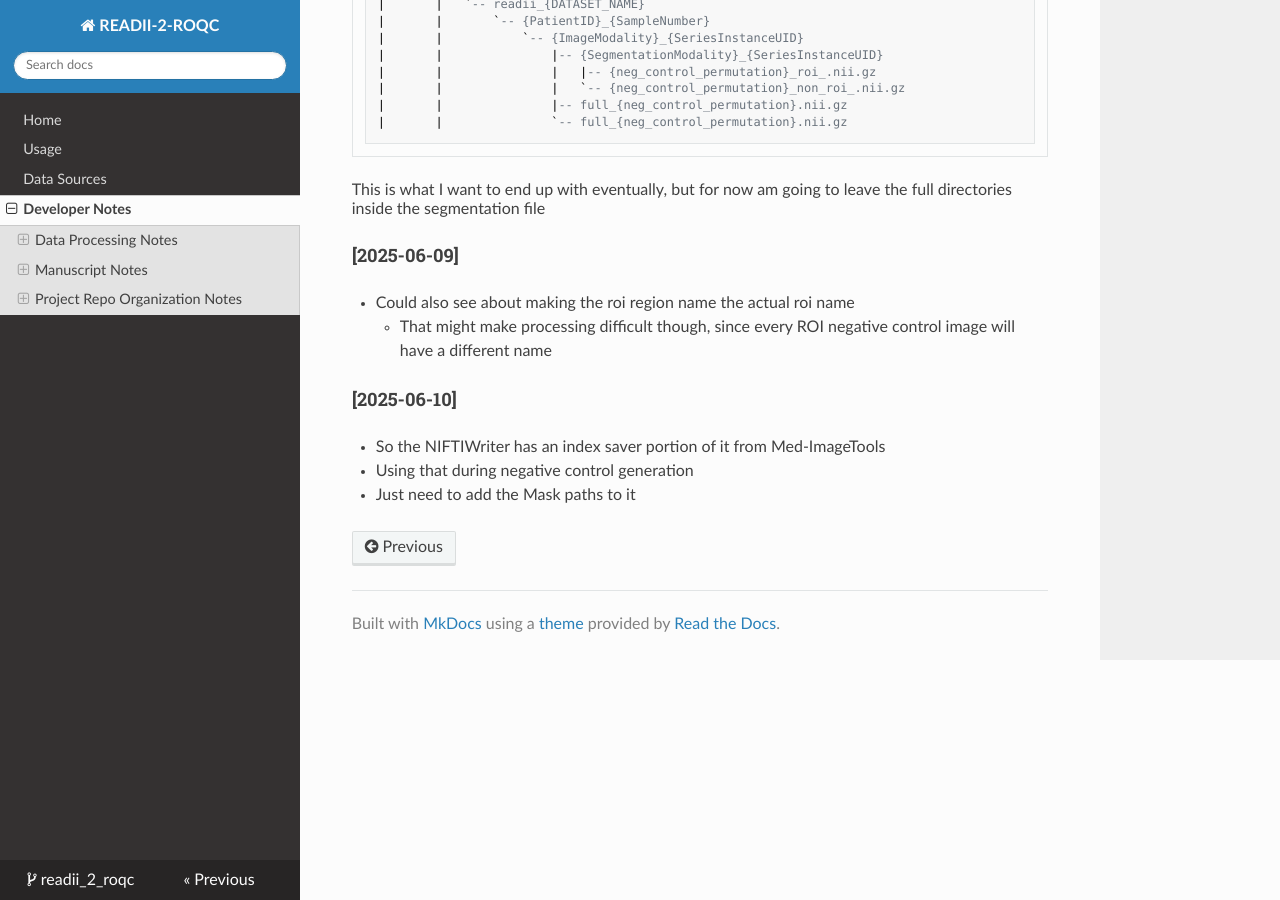
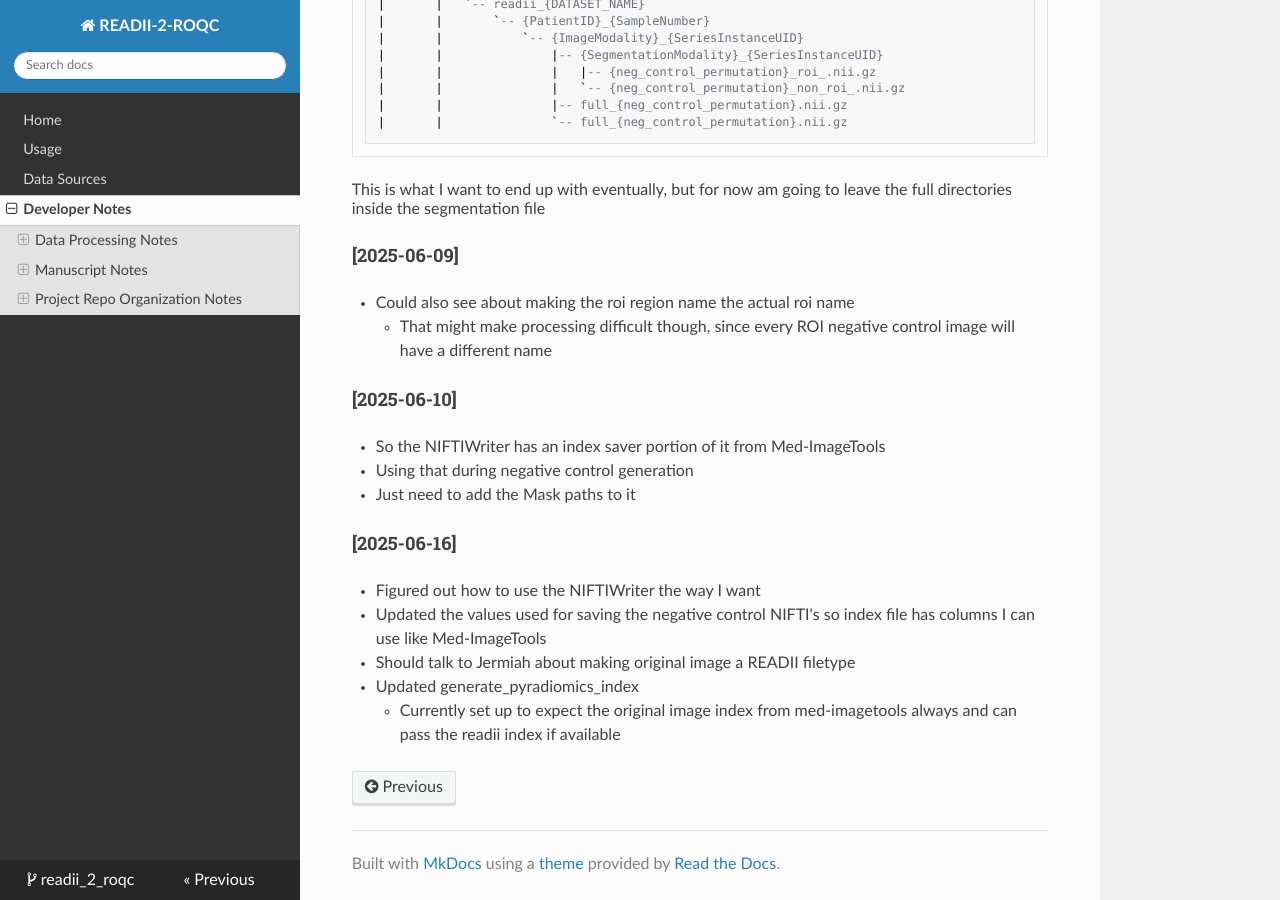
Before and after one commit to bhklab/readii_2_roqc, an MkDocs documentation site: the page built from docs/devnotes.md, in a window 1280 px wide and 900 px high, scrolled down 5592 px. Built offline with MkDocs 1.6.1, drawn with Linux system fonts in a browser that asks for light colours; nearby versions of some CDN libraries.

Commit message:
docs: devnotes from re-implementing indexing for feature extraction

```diff
--- a/docs/devnotes.md
+++ b/docs/devnotes.md
@@ -247,3 +247,11 @@ This is what I want to end up with eventually, but for now am going to leave the
 * So the NIFTIWriter has an index saver portion of it from Med-ImageTools
 * Using that during negative control generation
 * Just need to add the Mask paths to it
+
+
+#### [2025-06-16]
+* Figured out how to use the NIFTIWriter the way I want
+* Updated the values used for saving the negative control NIFTI's so index file has columns I can use like Med-ImageTools
+* Should talk to Jermiah about making original image a READII filetype
+* Updated generate_pyradiomics_index
+    * Currently set up to expect the original image index from med-imagetools always and can pass the readii index if available
```
